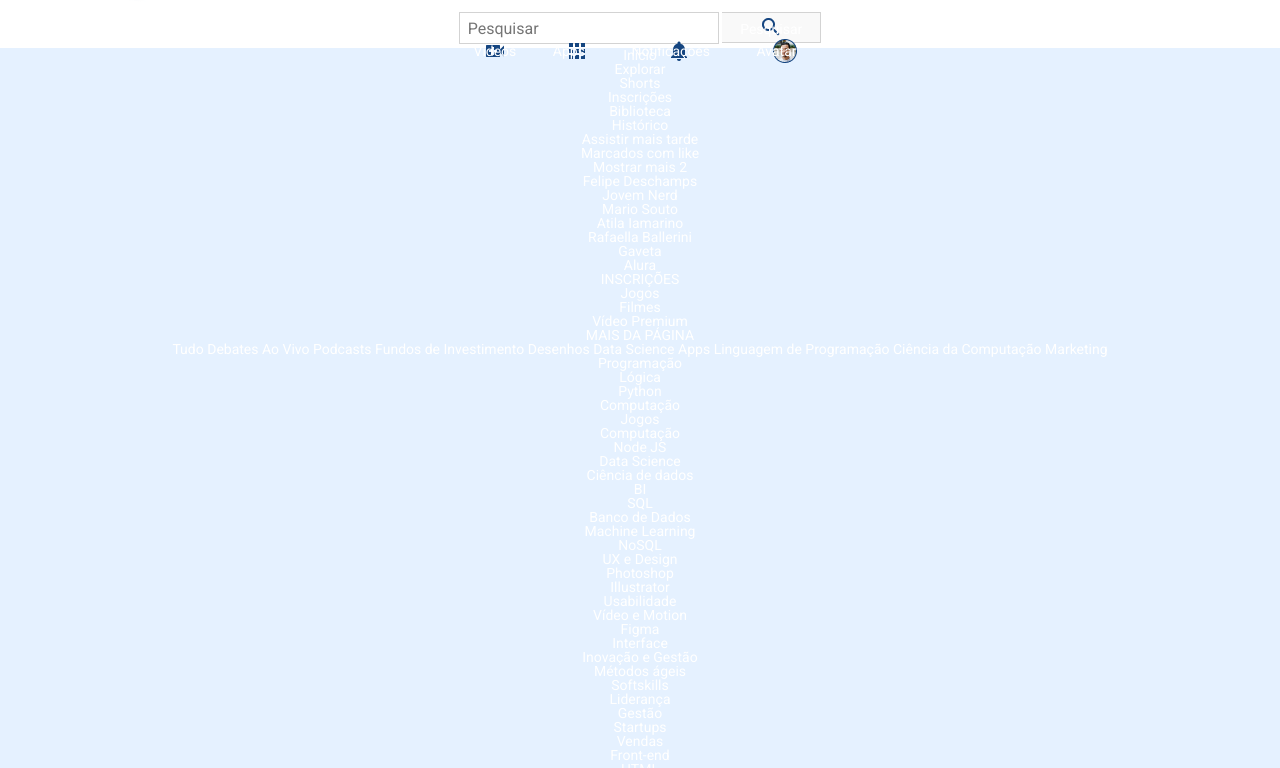
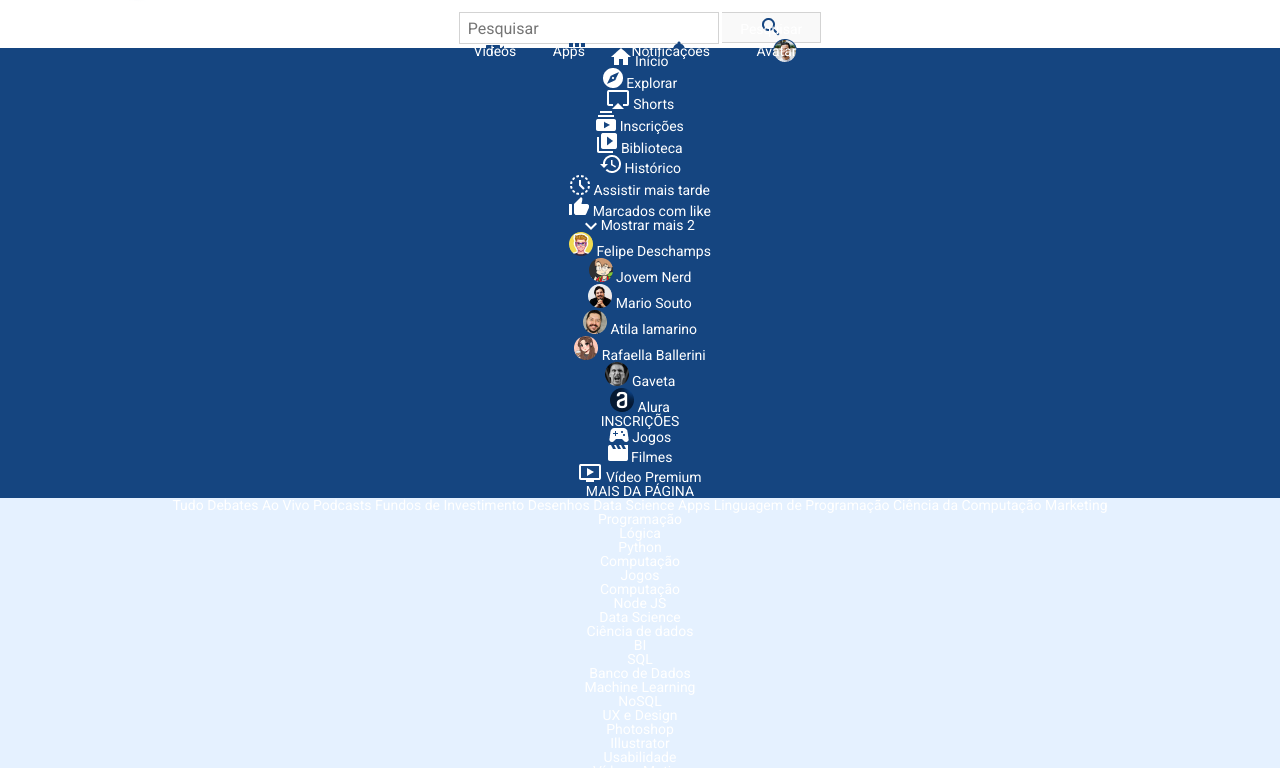
Before and after one commit to GEdO23/aluraplay, a plain HTML site: page index.html in a window 1280 px wide. Shown: the part 32-800 px from the top of the page. Drawn offline with Linux system fonts and the light colour scheme.

Commit message:
Estilização de menu lateral

```diff
--- /dev/null
+++ b/css/_menuLateral.css
@@ -0,0 +1,85 @@
+.menu__container {
+    background-color: var(--azul-escuro);
+    font-size: 14px;
+}
+
+.menu__itens:hover {
+    background-color: var(--azul-medio);
+    transition: .5s;
+}
+
+.icone__inicio::before {
+    content: url(../img/menu/home.png);
+}
+
+.icone__explorar::before {
+    content: url(../img/menu/explore.png);
+}
+
+.icone__shorts::before {
+    content: url(../img/menu/shorts.png);
+}
+
+.icone__inscricoes::before {
+    content: url(../img/menu/subscriptions.png);
+}
+
+.icone__biblioteca::before {
+    content: url(../img/menu/video_library.png);
+}
+
+.icone__historico::before {
+    content: url(../img/menu/history.png);
+}
+
+.icone__relogio::before {
+    content: url(../img/menu/history_toggle_off.png);
+}
+
+.icone__like::before {
+    content: url(../img/menu/thumb_up_alt.png);
+}
+
+.icone__alura::before {
+    content: url(../img/menu/Avatar_Alura.png);
+}
+
+.icone__gaveta::before {
+    content: url(../img/menu/Avatar_Gaveta.png);
+}
+
+.icone__ballerini::before {
+    content: url(../img/menu/Avatar_Rafa.png);
+}
+
+.icone__iamarino::before {
+    content: url(../img/menu/Avatar_Atila.png);
+}
+
+.icone__souto::before {
+    content: url(../img/menu/Avatar_Souto.png);
+}
+
+.icone__nerd::before {
+    content: url(../img/menu/Avatar_Jovem_Nerd.png);
+}
+
+.icone__deschamps::before {
+    content: url(../img/menu/Avatar_Deschamps.png);
+}
+
+.icone__mostrar::before {
+    content: url(../img/menu/keyboard_arrow_down.png);
+}
+
+.icone__videos::before {
+    content: url(../img/menu/videos.png);
+}
+
+.icone__filmes::before {
+    content: url(../img/menu/filmes.png);
+}
+
+.icone__jogos::before {
+    content: url(../img/menu/jogos.png);
+}
--- a/css/estilos.css
+++ b/css/estilos.css
@@ -1,4 +1,5 @@
 @import url(./_cabecalho.css);
+@import url(./_menuLateral.css);
 
 *,
 *::before,
```
